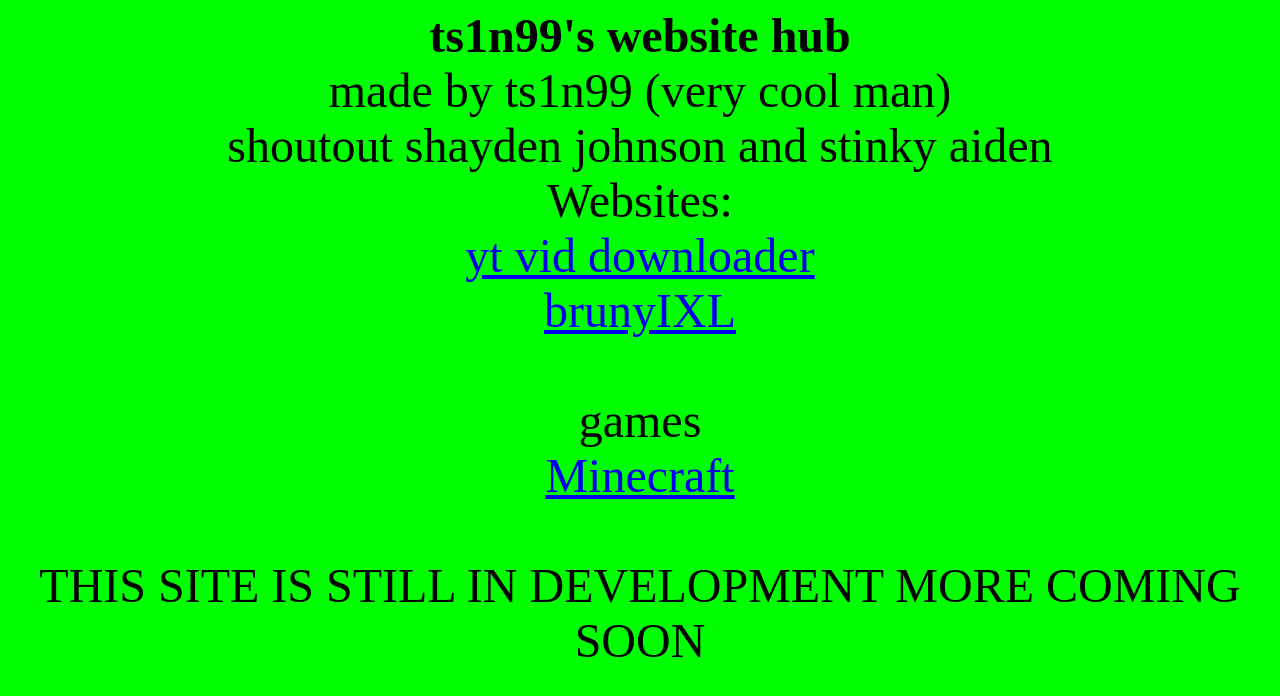
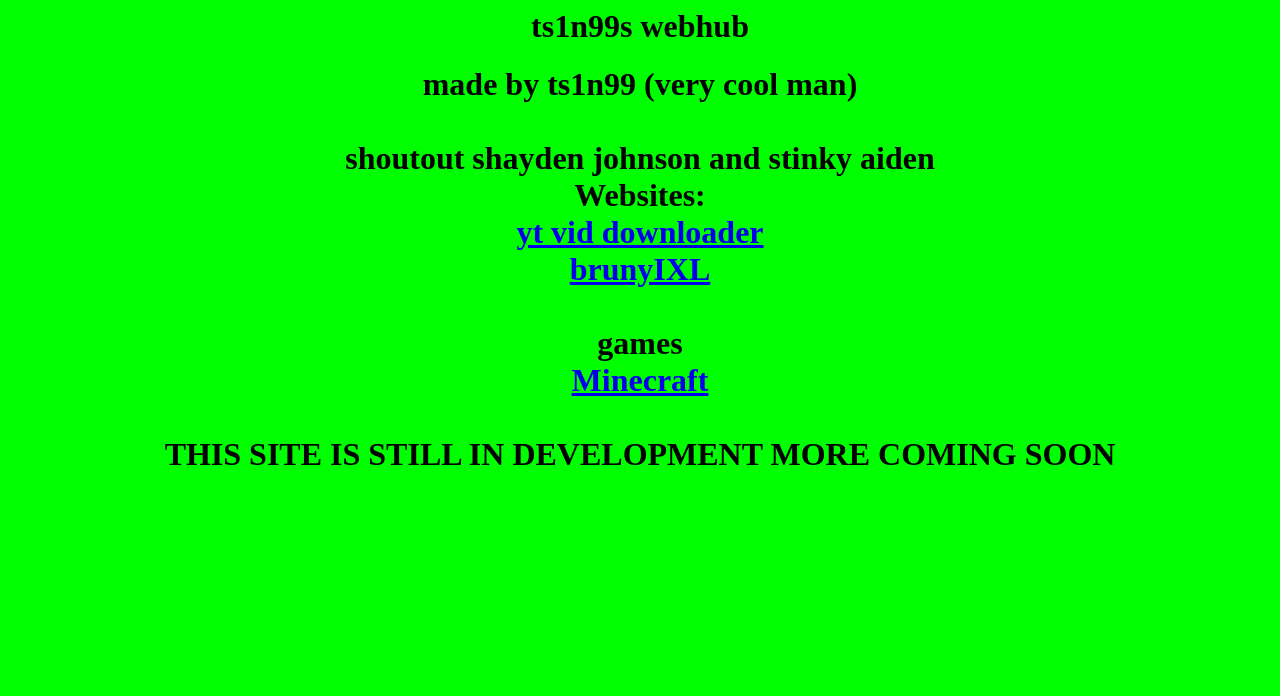
Before and after one commit to tsin7/jayz, a plain HTML site: page index.html in a window 1280 px wide. Drawn offline with Linux system fonts and the light colour scheme.

Commit message:
Add files via upload

```diff
--- a/index.html
+++ b/index.html
@@ -1,8 +1,9 @@
 
 
 <title>Xtra Math</title>
-<FONT SIZE="30"><FONT COLOR="00000"><center><strong>ts1n99's website hub</strong><center>
+<center><h1>ts1n99s webhub<h1><center>
 made by ts1n99 (very cool man)
+<br>
 <br>
 shoutout shayden johnson and stinky aiden
 <br>
@@ -11,10 +12,11 @@ Websites:
 <center><a href=https://downloaderr.com/youtube-video-downloader target="_blank">yt vid downloader</a><center>
 <center><a href=https://sites.google.com/view/bruny/home target="_blank">brunyIXL</a><center>
 <br>
-<Body bgcolor="lime">
+<Body background=”https://encrypted-tbn0.gstatic.com/images?q=tbn:ANd9GcQlDvRpd0xQFlkyohXEcchGR8QTAsd9OpPswA&usqp=CAU“>
 games
 <br>
 <center><a href=https://xtra-math2.netlify.app target="_blank">Minecraft</a><center>
 <br>
 THIS SITE IS STILL IN DEVELOPMENT MORE COMING SOON
 <br>
+<body bgcolor="lime">
```
